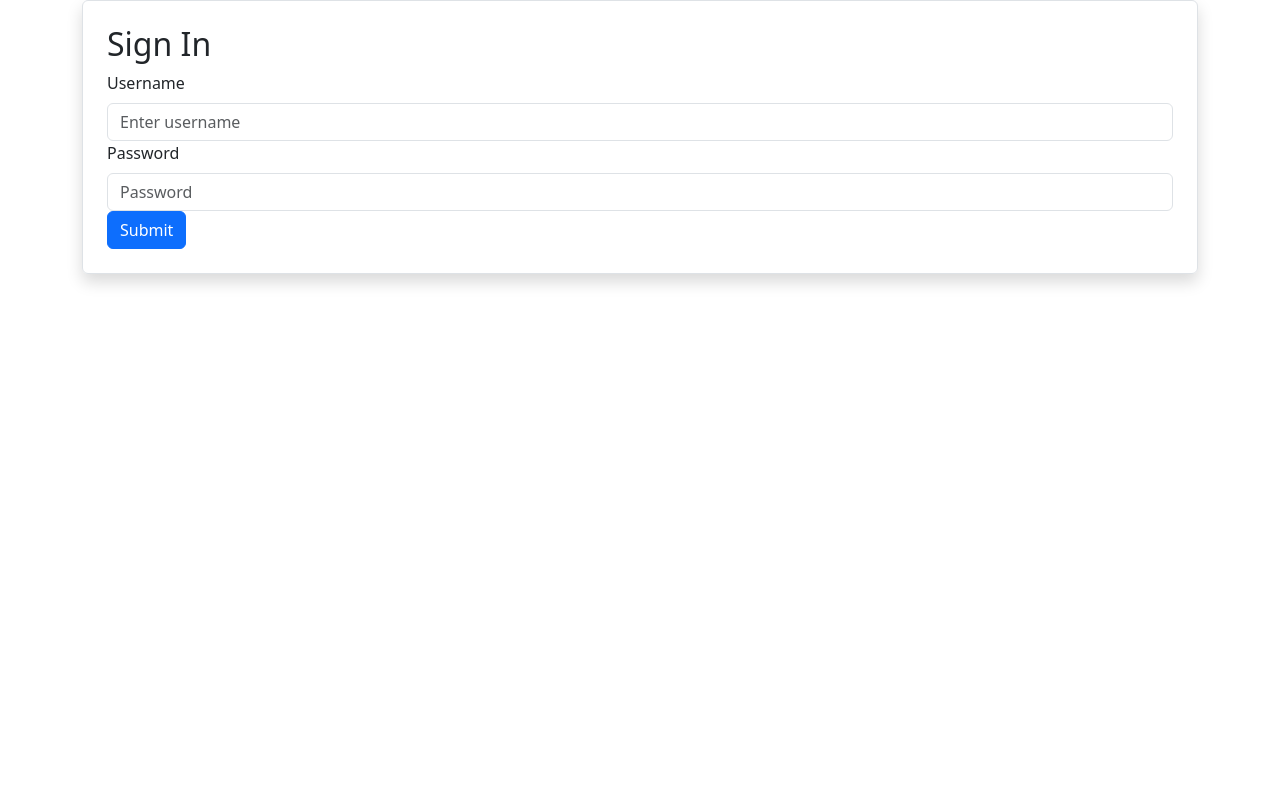
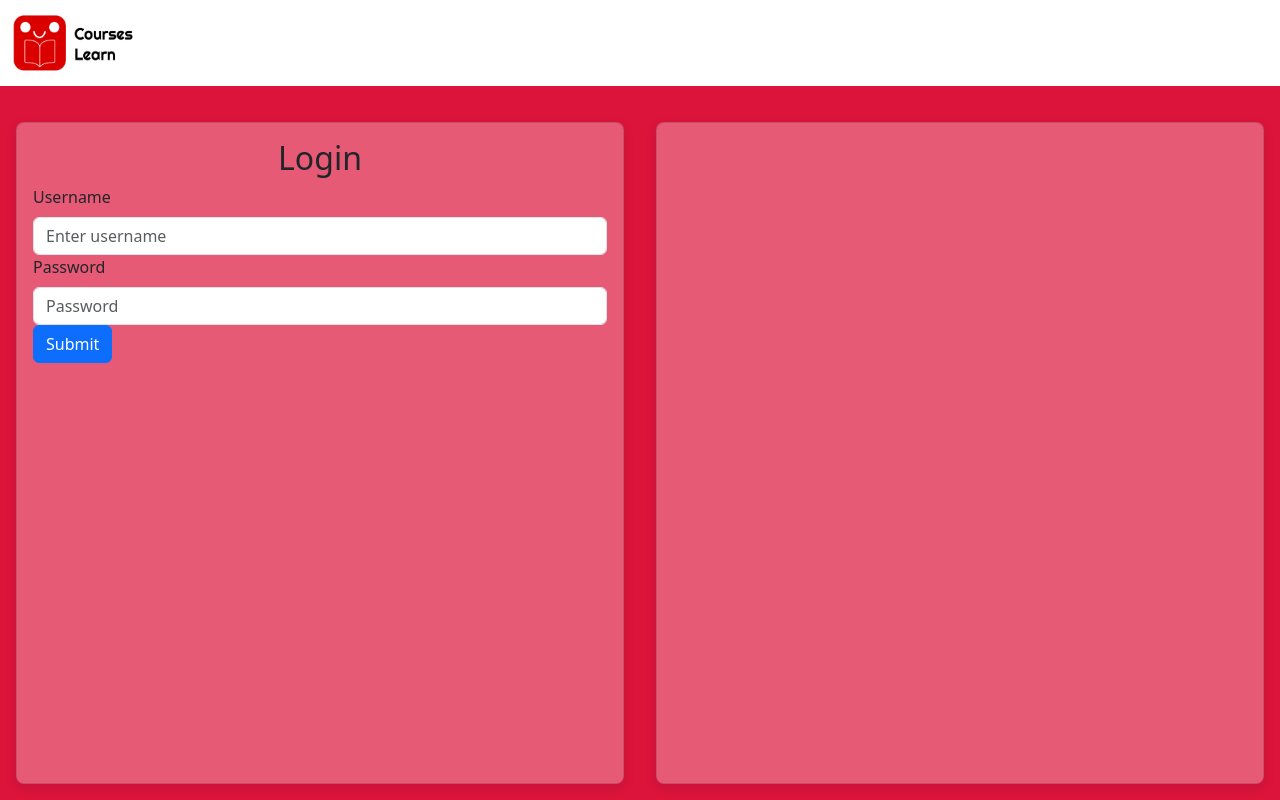
Before and after one commit to Alivefordie/course_learn, a React (Create React App) app in the folder client/: page /login in a window 1280 px wide. Built offline with nearby package versions, Linux system fonts and the light colour scheme.

Commit message:
Login-layout

```diff
--- a/client/src/App.css
+++ b/client/src/App.css
@@ -1,5 +1,6 @@
 .body {
   background-color: #dc143c;
+  min-height: 100vh;
 }
 
 .top-rank-course, .common-col, .newest-col {
@@ -48,3 +49,15 @@
 .NavbarTop {
   margin-bottom: 20px;
 }
+
+.form {
+  background-color: rgba(255, 255, 255, 0.3);
+  border-radius: 0.5rem;
+  border: 1px solid rgba(0, 0, 0, 0.125);
+  box-shadow: 0 0.25rem 0.75rem rgba(0, 0, 0, 0.1);
+  padding: 1rem;
+  margin: 16px;
+
+  flex: 1;
+
+}
--- a/client/src/pages/Login.js
+++ b/client/src/pages/Login.js
@@ -3,6 +3,8 @@ import { Form, Button, Container, Row, Col } from 'react-bootstrap';
     import axios from 'axios';
     import { useState } from "react";
     import { useNavigate } from "react-router-dom";
+    import NavbarTop from "../components/NavbarTop";
+
 
     const Login = () => {
         const navigate = useNavigate();
@@ -52,9 +54,12 @@ const Login = () => {
 
 
         return (
-        <div className="container">
-            <Form onSubmit={handleSubmit} className="rounded p-4 border shadow">
-                <h2>Sign In</h2>
+            <div className="body" style={{ display: "flex", flexDirection: "column"}}>
+        <NavbarTop/>
+        <div style={{ display: "flex", flexGrow: 1}}>
+            <div className="form">
+                <Form onSubmit={handleSubmit} >
+                    <h2 style={{ display: "flex", justifyContent: "center"}}>Login</h2>
                     <Form.Group controlId="username">
                         <Form.Label>Username</Form.Label>
                         <Form.Control
@@ -76,14 +81,17 @@ const Login = () => {
                             required
                         />
                     </Form.Group>
-
                     <div>
-                    <Button variant="primary" type="submit" disabled={!submitEnabled} >
+                    <Button variant="primary" type="submit" disabled={!submitEnabled}>
                         Submit
                     </Button>
                 </div>
                 </Form>
             </div>
+            <div className="form">
+            </div>
+        </div>
+    </div>
         );
     };
 
```
Lines whose indentation alone changed are shown as unchanged.
